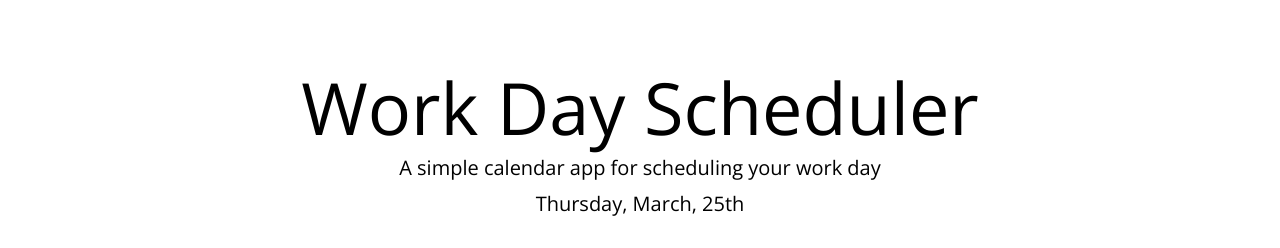
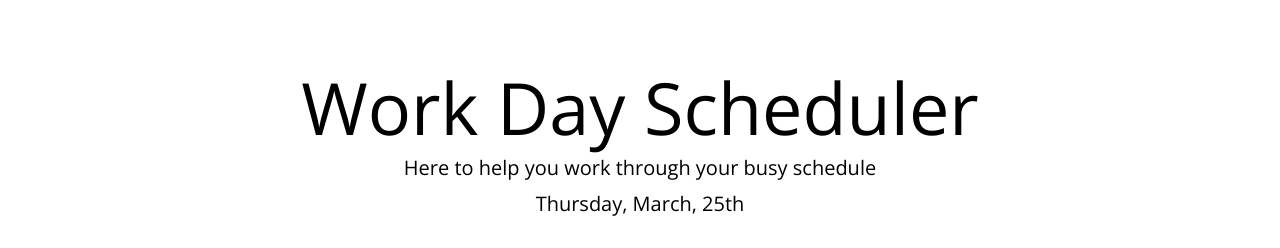
Before and after one commit to dangerousd214/workday-scheduler, a plain HTML site: page index.html in a window 1280 px wide. Shown: the top 248 px of the page. Drawn offline with nearby package versions, Linux system fonts and the light colour scheme.

Commit message:
changed some text

```diff
--- a/index.html
+++ b/index.html
@@ -21,7 +21,7 @@
   <header class="jumbotron">
 
     <h1 class="display-3">Work Day Scheduler</h1>
-    <p class="lead">A simple calendar app for scheduling your work day</p>
+    <p class="lead">Here to help you work through your busy schedule</p>
     <p id="currentDay" class="lead"></p>
 
   </header>
```
